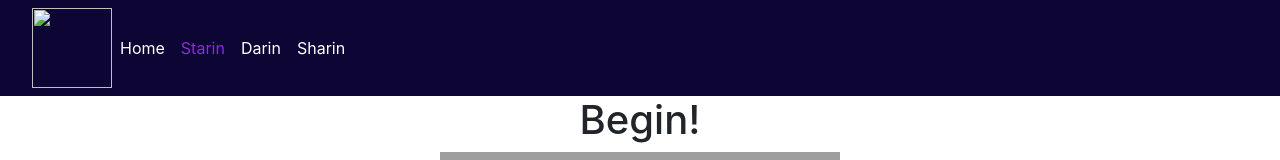
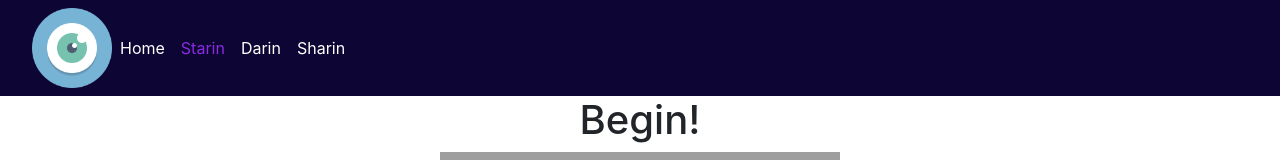
Before and after one commit to jarinbj/staring, a plain HTML site: page pages/starincontest.html in a window 1280 px wide. Shown: the top 160 px of the page. Drawn offline with nearby package versions, Linux system fonts and the light colour scheme; grey boxes are pictures that could not be loaded.

Commit message:
Update starincontest.html

```diff
--- a/pages/starincontest.html
+++ b/pages/starincontest.html
@@ -9,7 +9,7 @@
 
 <body>
     <nav class="navbar navbar-expand-lg navbar-dark bg-primary">
-      <a class="navbar-brand" href="index.html"></a><img class="brand" src="images/iconfinder_eye_1055065.png">
+      <a class="navbar-brand" href="index.html"></a><img class="brand" src="../images/iconfinder_eye_1055065.png">
         <button class="navbar-toggler" type="button" data-toggle="collapse" data-target="#navbarNavAltMarkup" aria-controls="navbarNavAltMarkup" aria-expanded="false" aria-label="Toggle navigation">
           <span class="navbar-toggler-icon"></span>
         </button>
```
